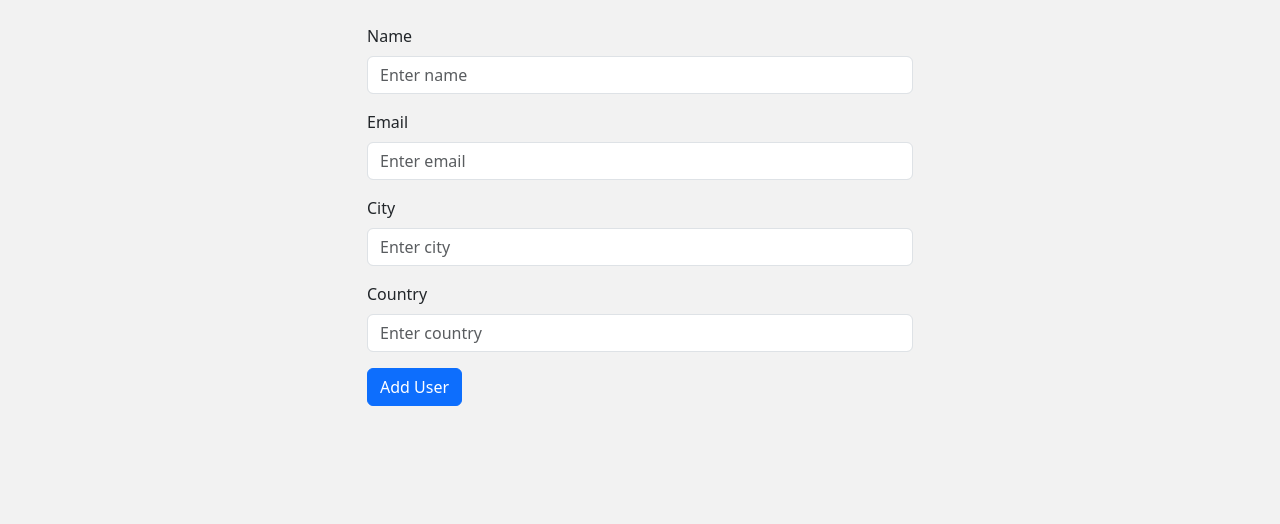
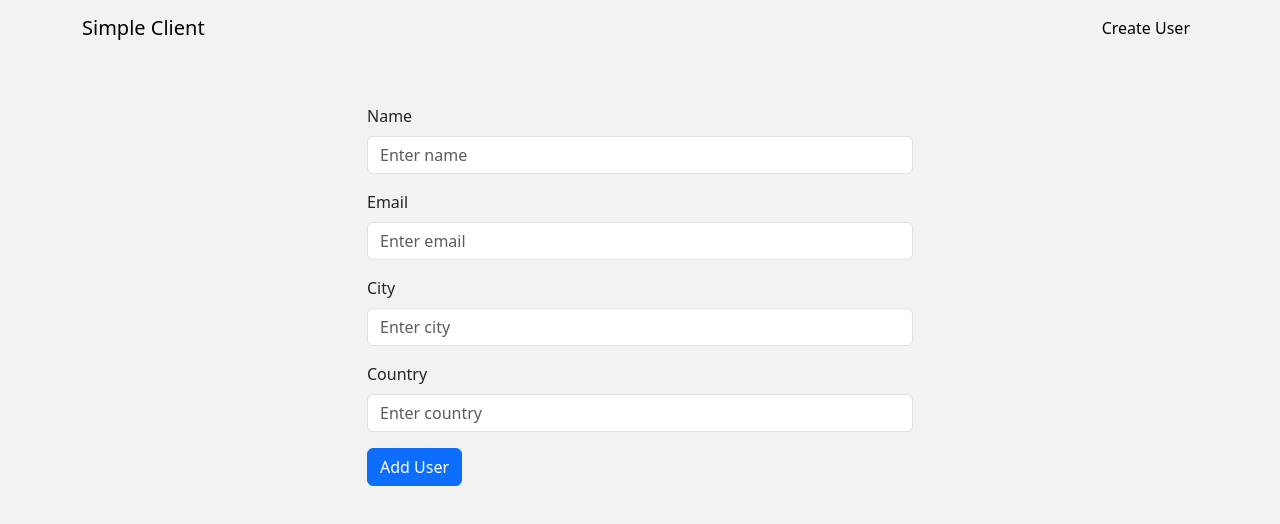
Before and after one commit to nico-arch/SIMPLE-CLIENT, a React (Vite) app: page /create in a window 1280 px wide. Shown: the top 524 px of the page. Built offline with nearby package versions, Linux system fonts and the light colour scheme.

Commit message:
Add Top menu & Layout components

```diff
--- a/src/App.jsx
+++ b/src/App.jsx
@@ -11,28 +11,23 @@ import "react-toastify/dist/ReactToastify.min.css";
 import { createGlobalStyle } from "styled-components";
 
 import { BrowserRouter, Routes, Route, Link } from "react-router-dom";
+import Layout from "./components/Layout";
 
-const BackgroundColor = createGlobalStyle`
-body{
-      background-color: #f2f2f2;
-}
-`;
+
 
 const App = () => {
   return (
     <>
       {/* React ⚛️ + Vite ⚡ + Replit */}
-      <BackgroundColor />
-      <Container fluid className="mt-4 mb-3">
-        <ToastContainer position="bottom-center" />
+
+
       <BrowserRouter>
         <Routes>
           <Route path="/" element={<UsersList />} />
           <Route path="/create" element={<CreateUser />} />
-            <Route path="/user/:id" element={<RetrieveUser />} />
+          <Route path="/user/:userId" element={<RetrieveUser />} />
         </Routes>
       </BrowserRouter>
-      </Container>
     </>
   );
 };
--- a/src/components/CreateUser.jsx
+++ b/src/components/CreateUser.jsx
@@ -3,6 +3,7 @@ import React, { useEffect, useState } from "react";
 import { Container, Button, Form, Row, Col } from "react-bootstrap";
 import { ToastContainer, toast } from "react-toastify";
 import "react-toastify/dist/ReactToastify.min.css";
+import Layout from "./Layout";
 
 const CreateUser = () => {
   const createUserEndpoint = `${API_URL_V1}/add`;
@@ -26,7 +27,8 @@ const CreateUser = () => {
 
       if (res.data?.status) {
         // Success message and clear the data
-        toast.success("User created successfully!");
+        const userId = res.data.user.id;
+        toast.success(`User id:${userId} created successfully!`);
 
         //alert("User created successfully!");
 
@@ -62,7 +64,7 @@ const CreateUser = () => {
   };
 
   return (
-    <Container className="mb-5 ">
+    <Layout>
       <Row className="justify-content-center">
         <Col lg={6}>
           <Form>
@@ -108,7 +110,7 @@ const CreateUser = () => {
           </Form>
         </Col>
       </Row>
-    </Container>
+    </Layout>
   );
 };
 
--- /dev/null
+++ b/src/components/Layout.jsx
@@ -0,0 +1,26 @@
+import React from "react";
+import { Container } from "react-bootstrap";
+import TopNavigation from "./TopNavigation";
+import { ToastContainer } from "react-toastify";
+import { createGlobalStyle } from "styled-components";
+
+const BackgroundColor = createGlobalStyle`
+body{
+      background-color: #f2f2f2;
+}
+`;
+
+const Layout = ({ children }) => {
+  return (
+    <>
+      <Container fluid className="mb-5">
+        <BackgroundColor />
+        <ToastContainer position="bottom-center" />
+        <TopNavigation />
+        <Container className="mt-5">{children}</Container>
+      </Container>
+    </>
+  );
+};
+
+export default Layout;
--- a/src/components/RetrieveUser.jsx
+++ b/src/components/RetrieveUser.jsx
@@ -1,13 +1,64 @@
 import axios from "axios";
 import React, { useEffect, useState } from "react";
-import { Container, Button, Form, Row, Col } from "react-bootstrap";
+import { Container, Button, Form, Row, Col, Card } from "react-bootstrap";
+
+import { useParams } from "react-router-dom";
+
 import { ToastContainer, toast } from "react-toastify";
 import "react-toastify/dist/ReactToastify.min.css";
+import Layout from "./Layout";
 
 const RetrieveUser = () => {
-  const getUserEndpoint = `${API_URL_V1}/get`;
+  const { userId } = useParams();
+  const getUserEndpoint = `${API_URL_V1}/get/${userId}`;
 
-  return <></>;
+  const [user, setUser] = useState({});
+
+  const fetchUser = async () => {
+    try {
+      const res = await axios.get(`${getUserEndpoint}`);
+      //console.log("Fetched data:", res.data.user); // Log fetched data
+      console.log("Fetched data:", res);
+      //setUser(res.data.user);
+      setUser(res.data.user);
+    } catch (error) {
+      console.error("Error fetching user:", error);
+      setUser(null);
+    }
+  };
+
+  useEffect(() => {
+    fetchUser();
+  }, [userId]);
+
+  return (
+    <>
+      <Layout>
+        <h3 className="text-center mb-3">User</h3>
+        {user ? (
+          <Row className="justify-content-center">
+            <Col lg={6}>
+              <Card>
+                <Card.Body className="text-center">
+                  <h4>{user.name}</h4>
+                  <p>{user.email}</p>
+                  {user.city && user.country && (
+                    <p>
+                      {user.city}, {user.country}
+                    </p>
+                  )}
+                </Card.Body>
+              </Card>
+            </Col>
+          </Row>
+        ) : (
+          <div className="text-center text-danger fw-bold">
+            User cannot be found
+          </div>
+        )}
+      </Layout>
+    </>
+  );
 };
 
 export default RetrieveUser;
--- /dev/null
+++ b/src/components/TopNavigation.jsx
@@ -0,0 +1,26 @@
+import { Nav, Container, Navbar } from "react-bootstrap";
+import { NavLink } from "react-router-dom";
+
+const TopNavigation = () => {
+  return (
+    <>
+      <Navbar bg="Light" variant="Light" className="mb-4">
+        <Container>
+          <Navbar.Brand as={NavLink} to="/">
+            Simple Client
+          </Navbar.Brand>
+          <Nav className="flex-grow-1 justify-content-end">
+            <Nav.Link as={NavLink} to="/create">
+              Create User
+            </Nav.Link>
+            {/* <Nav.Link as={NavLink} to="/user/:userId">
+              Get User
+            </Nav.Link> */}
+          </Nav>
+        </Container>
+      </Navbar>
+    </>
+  );
+};
+
+export default TopNavigation;
--- a/src/components/UsersList.jsx
+++ b/src/components/UsersList.jsx
@@ -1,6 +1,7 @@
 import axios from "axios";
 import React, { useEffect, useState } from "react";
 import { Card, Col, Container, Row } from "react-bootstrap";
+import Layout from "./Layout";
 //import process from "dotenv";
 
 const UsersList = () => {
@@ -8,13 +9,12 @@ const UsersList = () => {
 
   const getAllUsers = `${API_URL_V1}/all`;
 
-
   const [users, setUsers] = useState({});
 
   const fetchUsers = async () => {
     try {
       const res = await axios.get(getAllUsers);
-      console.log("Fetched data:", res.data.users); // Log fetched data
+      //console.log("Fetched data:", res.data.users); // Log fetched data
       setUsers(res.data.users);
     } catch (error) {
       console.error("Error fetching users:", error);
@@ -44,7 +44,7 @@ const UsersList = () => {
   }); */
 
   return (
-    <Container className="mt-5 mb-5">
+    <Layout>
       <h3 className="text-center mb-3">Users</h3>
       <Container>
         {Object.values(users).map((user, index) => (
@@ -67,7 +67,7 @@ const UsersList = () => {
           </React.Fragment>
         ))}
       </Container>
-    </Container>
+    </Layout>
   );
 };
 
```
Lines whose indentation alone changed are shown as unchanged.
